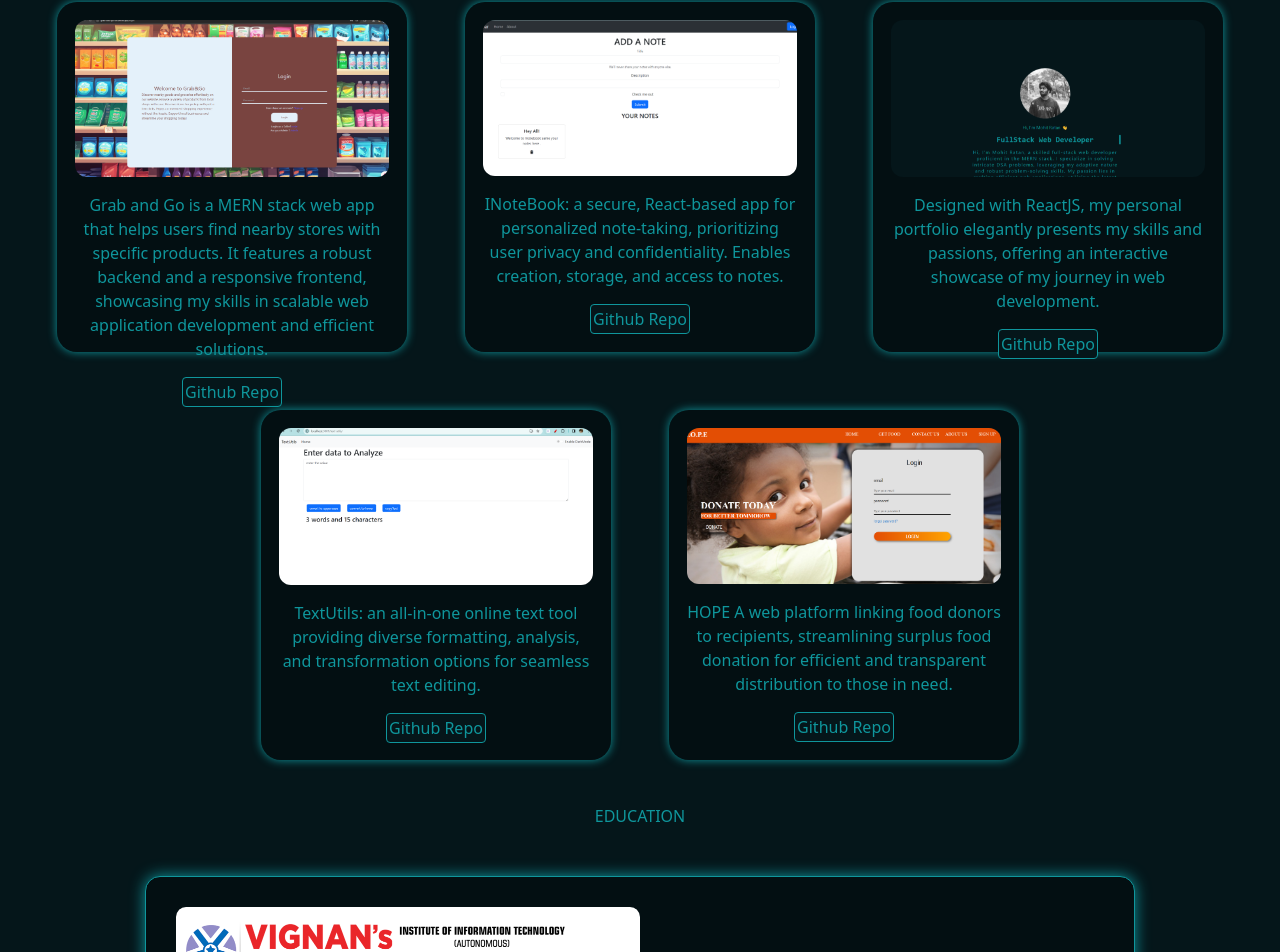
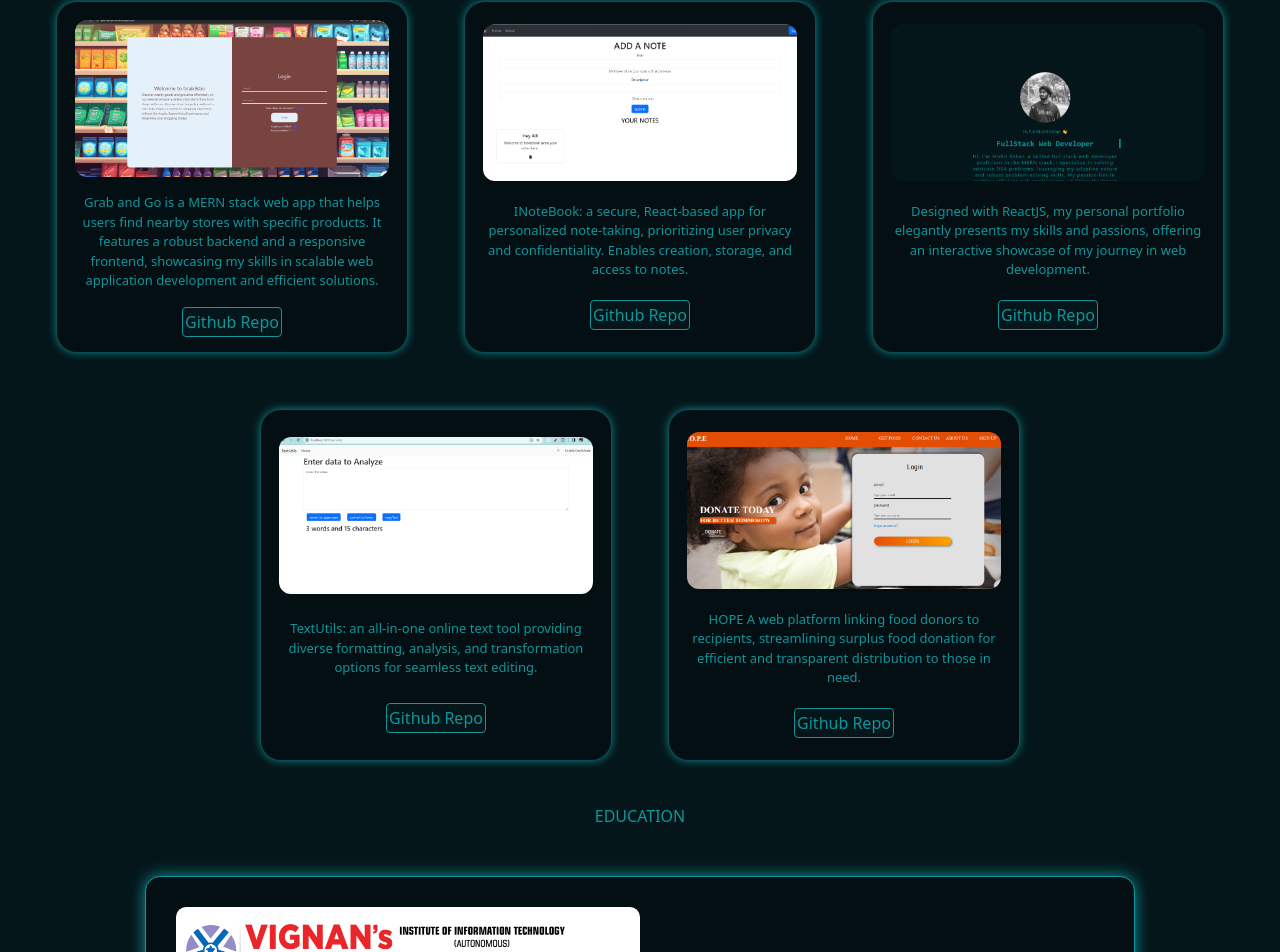
Before and after one commit to mohitratan18/portfolio, a React (Create React App) app: page / in a window 1280 px wide. Shown: the part 1378-2330 px from the top of the page. Built offline with nearby package versions, Linux system fonts and the light colour scheme.

Commit message:
added minor changes contactus and cards

```diff
--- a/src/App.css
+++ b/src/App.css
@@ -22,9 +22,6 @@
   align-items: center;
   height: 100%;
 }
-.contact{
-  height: 100vh;
-}
 @media only screen and (max-width: 768px) {
   .skills {
     margin: 3rem;
--- a/src/componets/Projects/projects.module.css
+++ b/src/componets/Projects/projects.module.css
@@ -45,6 +45,9 @@
   justify-content: center;
   gap: 10px;
 }
+.info{
+  font-size: small;
+}
 .btn {
   width: 100px;
   /* height: 45px; */
```
